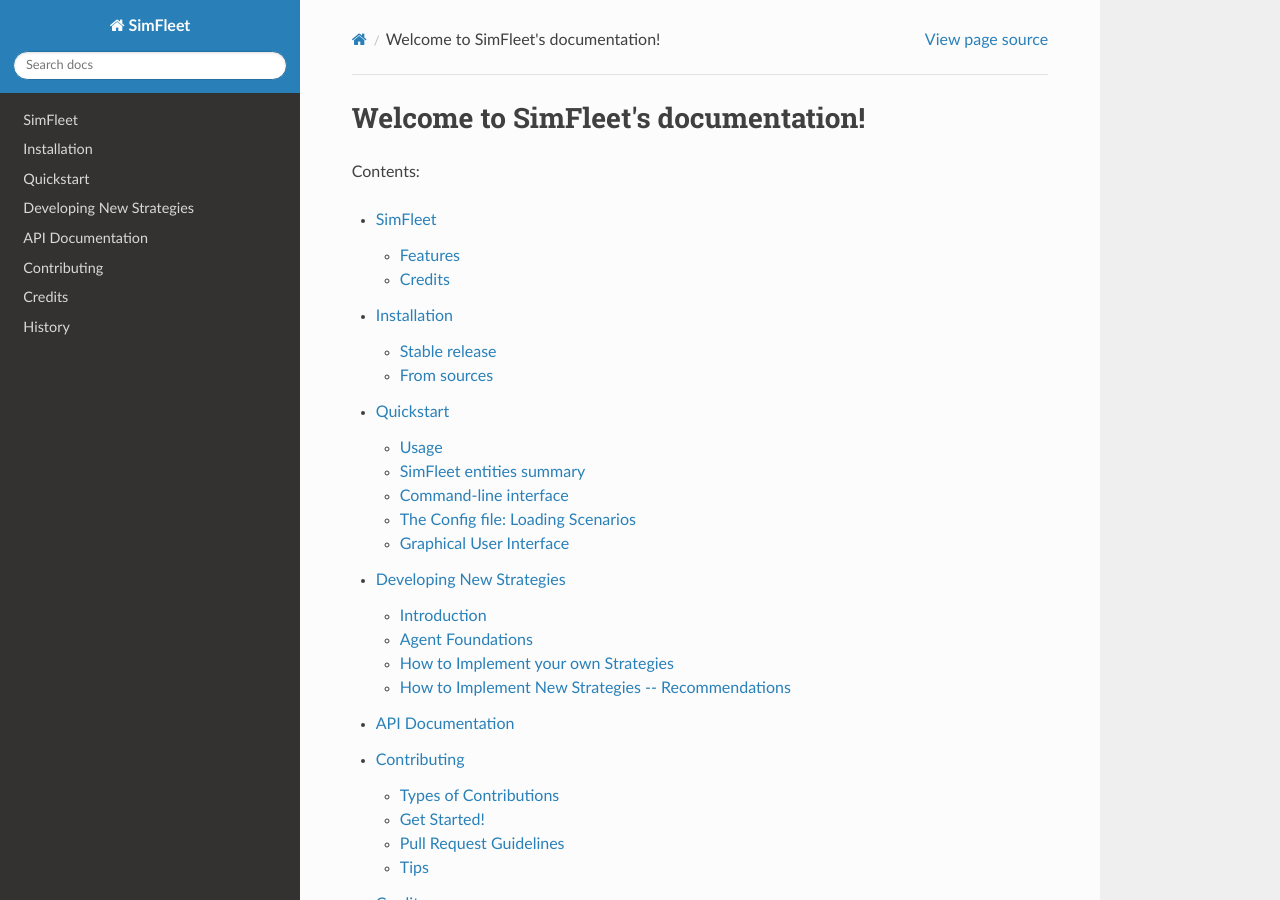
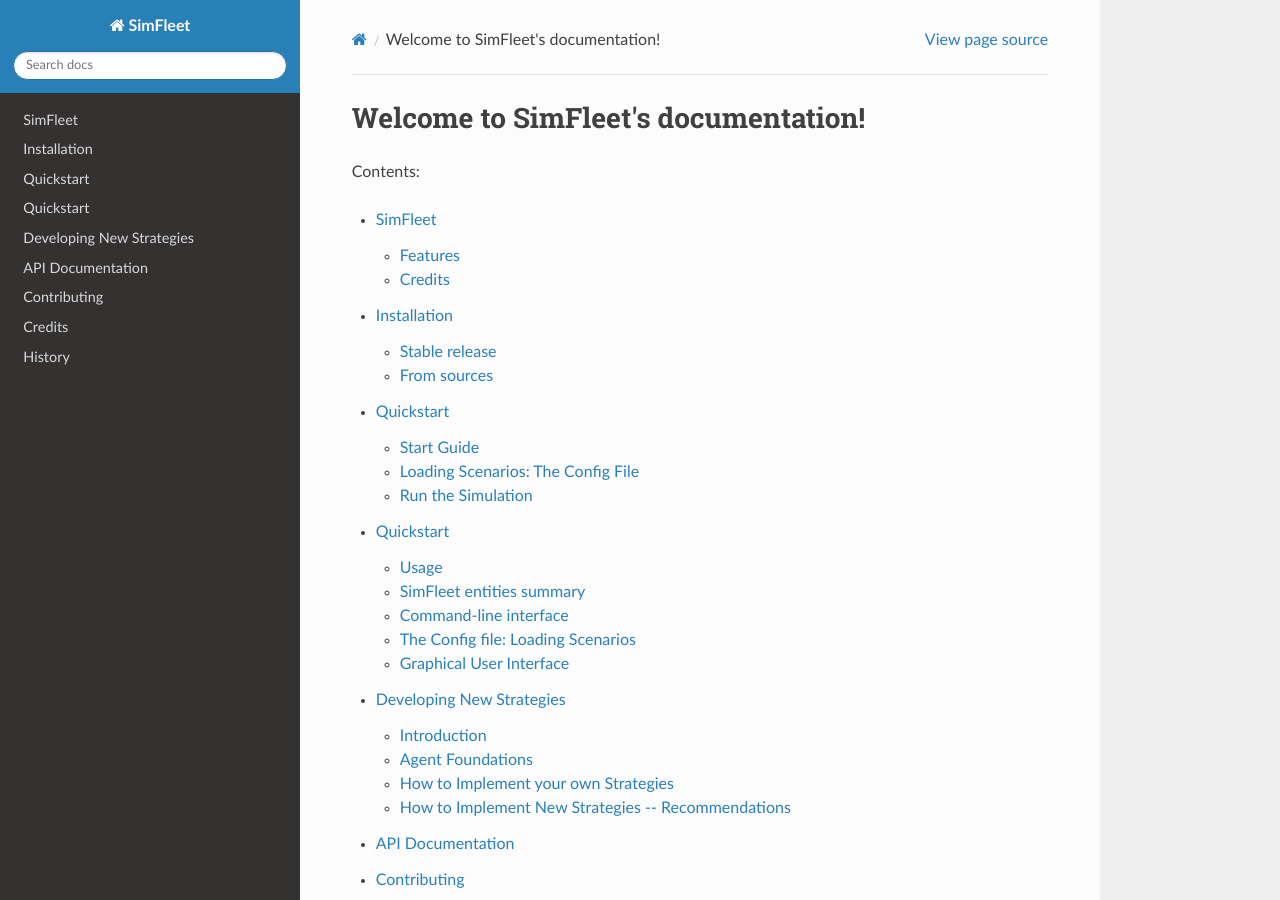
Before and after one commit to javipalanca/simfleet, a Sphinx documentation site: the page built from docs/index.rst, in a window 1280 px wide and 900 px high. Built offline with Sphinx 7.4.7 and the Read the Docs theme 3.1.0, drawn with Linux system fonts in a browser that asks for light colours; pages that are not in the unit, such as notebooks, are missing from menus; some of the changed lines change nothing that is shown.

Commit message:
Documentation - quickstart.rst

```diff
--- a/docs/index.rst
+++ b/docs/index.rst
@@ -8,6 +8,7 @@
 
    readme
    installation
+   quickstart
    usage
    develop
    api
--- /dev/null
+++ b/docs/quickstart.rst
@@ -0,0 +1,249 @@
+============
+Quickstart
+============
+
+.. contents:: Table of Contents
+
+
+Start Guide
+=================
+
+This quick start guide demonstrates how to launch a basic simulation in SimFleet using taxis
+as the sole mode of transport. Ensure you have the appropriate configuration file (in this case,
+``4c_2t_1f_input.json``), which already defines a fleet of taxis and clients.
+
+Steps to Start a Simulation:
+
+Loading Scenarios: The Config File
+==================================
+
+SimFleet supports the use of a configuration file to define all the fields needed for consistent
+scenario loading. A scenario file must be written in JSON format.
+
+An example of a config file with four customers, two transports and one fleet manager:
+
+.. code-block:: json
+
+    {
+    "fleets": [
+        {
+            "password": "secret",
+            "name": "fleet1",
+            "fleet_type": "taxi"
+        }
+    ],
+    "transports": [
+        {
+            "speed": 2000,
+            "class": "simfleet.common.lib.transports.models.taxi.TaxiAgent",
+            "optional": {
+                "fleet": "fleet1@localhost"
+            },
+            "position": [
+                39.470390,
+                -0.356541
+            ],
+            "password": "secret",
+            "name": "taxi1",
+            "icon": "taxi",
+            "fleet_type": "taxi",
+            "delay": 5
+        },
+        {
+            "speed": 2000,
+            "class": "simfleet.common.lib.transports.models.taxi.TaxiAgent",
+            "optional": {
+                "fleet": "fleet1@localhost"
+            },
+            "password": "secret",
+            "name": "taxi2",
+            "icon": "taxi",
+            "fleet_type": "taxi",
+            "delay": 5
+        }
+    ],
+    "customers": [
+        {
+            "class": "simfleet.common.lib.customers.models.taxicustomer.TaxiCustomerAgent",
+            "position": [
+                39.45874369,
+                -0.34011479
+            ],
+            "destination": [
+                39.494655,
+                -0.361639
+            ],
+            "password": "secret",
+            "name": "taxicustomer1",
+            "fleet_type": "taxi",
+            "delay": 5
+        },
+        {
+            "class": "simfleet.common.lib.customers.models.taxicustomer.TaxiCustomerAgent",
+            "password": "secret",
+            "name": "taxicustomer2",
+            "fleet_type": "taxi",
+            "delay": 5
+        },
+        {
+            "class": "simfleet.common.lib.customers.models.taxicustomer.TaxiCustomerAgent",
+            "password": "secret",
+            "name": "taxicustomer3",
+            "fleet_type": "taxi",
+            "delay": 5
+        },
+        {
+            "class": "simfleet.common.lib.customers.models.taxicustomer.TaxiCustomerAgent",
+            "password": "secret",
+            "name": "taxicustomer4",
+            "fleet_type": "taxi",
+            "delay": 5
+        }
+    ],
+    "stations": [],
+    "stops": [],
+    "lines": [],
+    "vehicles": [],
+    "simulation_name": "taxi_simulation",
+    "max_time": 1000,
+    "verbose": 4,
+    "transport_strategy": "simfleet.common.lib.transports.strategies.electrictaxi.FSMTaxiBehaviour",
+    "customer_strategy": "simfleet.common.lib.customers.strategies.taxicustomer.AcceptFirstRequestBehaviour",
+    "fleetmanager_strategy": "simfleet.common.lib.fleet.strategies.fleetmanager.DelegateRequestBehaviour",
+    "directory_strategy": "simfleet.common.agents.directory.DirectoryStrategyBehaviour",
+    "station_strategy": "simfleet.common.lib.stations.models.chargingstation.ChargingService",
+    "vehicle_strategy": "simfleet.common.lib.vehicles.strategies.vehicle.FSMOneShotVehicleBehaviour",
+    "mobility_metrics": "simfleet.metrics.lib.mobilitystatistics.MobilityStatisticsClass",
+    "route_name": "route",
+    "route_password": "route_passwd",
+    "fleetmanager_name": "fleetmanager",
+    "fleetmanager_password": "fleetmanager_passwd",
+    "directory_name": "directory",
+    "directory_password": "directory_passwd",
+    "host": "localhost",
+    "xmpp_port": 5222,
+    "http_port": 9000,
+    "http_ip": "localhost"
+    }
+
+Run the Simulation
+==================
+
+Once you have the configuration file ``4c_2t_1f_input.json``, open a command line and run the simulator using
+the following command for a quick execution ``-r``:
+
+.. code-block:: console
+
+    $ simfleet --config 4c_2t_1f_input.json -r
+
+Alternatively, you can run the simulator without the quick execution option ``-r`` and then interact
+with it through the graphical interface:
+
+.. code-block:: console
+
+    $ simfleet --config 4c_2t_1f_input.json
+
+.. hint::
+    The Simulator agent is who raises the GUI and shows the address in the console output:
+
+    .. code-block:: console
+
+        2024-11-25 16:29:07.229 | INFO     | simfleet.simulator:setup:110 - Web interface running at http://127.0.0.1:9000/app
+
+    This address is (in most cases): `http://127.0.0.1:9000/app <http://127.0.0.1:9000/app>`_
+
+
+Once you visit the GUI address you see an interface like this:
+
+.. figure:: images/screen3.png
+    :align: center
+    :alt: GUI at startup
+
+    GUI at startup
+
+In the GUI you can see a map of the city on the right and a Control Panel with various options on the left:
+
+#. A **Run** button that starts the simulation.
+
+#. A **Stop** button to stop and reset the simulation.
+
+#. A **Download** button to get the simulation events in json format.
+
+#. A collapsable tree view with the transports and customers that are included in the simulation.
+
+If the **Run** button is pressed the simulation shows how the transports move to the customers and deliver them to their
+destinations.
+
+.. figure:: images/madrid.png
+    :align: center
+    :alt: Simulation in progress
+
+    Simulation in progress
+
+The console will output the default logging information and you can terminate the simulator by pressing ``Ctrl+C``  or Stop
+button in the GUI. When you terminate the simulator the results of the simulations are printed.
+
+.. code-block:: console
+
+    $ simfleet --config myconfig.json
+    2024-11-25 16:35:15.429 | INFO     | simfleet.config.settings:load_config:134 - Reading config 4c-2t-1f_input.json
+    2024-11-25 16:35:15.710 | INFO     | simfleet.simulator:__init__:89 - Starting SimFleet (taxi_simulation)
+    2024-11-25 16:35:15.722 | INFO     | simfleet.simulator:load_icons:467 - Reading icons /simfleet/templates/data/img_transports.json
+    2024-11-25 16:35:15.934 | INFO     | simfleet.common.agents.directory:setup:63 - Directory agent directory running
+    2024-11-25 16:35:15.935 | INFO     | simfleet.simulator:__init__:119 - Creating 1 managers, 2 transports, 4 customers, 0 stations and 0 vehicles.
+    2024-11-25 16:35:15.935 | INFO     | simfleet.simulator:load_scenario:169 - Loading scenario...
+    2024-11-25 16:35:15.937 | INFO     | simfleet.simulator:load_scenario:192 - Loading lines...
+    2024-11-25 16:35:16.061 | SUCCESS  | simfleet.simulator:gather_batch:258 - All agents gathered
+    2024-11-25 16:35:16.278 | INFO     | simfleet.common.agents.fleetmanager:setup:56 - FleetManager agent fleet1 running
+    2024-11-25 16:35:16.292 | INFO     | simfleet.simulator:setup:133 - Simulator agent running
+    2024-11-25 16:35:16.295 | INFO     | simfleet.simulator:setup:151 - Web interface running at http://localhost:9000/app
+
+
+    ^C
+
+    2024-11-25 16:36:26.108 | INFO     | simfleet.simulator:stop:258 -
+    Terminating... (0.0 seconds elapsed)
+    Simulation Results:
+    taxi_df stats
+    ╒═════════════════╤══════════════╤═══════════════╤══════════════════╤═══════════════════════════╕
+    │ name            │ class_type   │   assignments │   total_distance │   customer_total_distance │
+    ╞═════════════════╪══════════════╪═══════════════╪══════════════════╪═══════════════════════════╡
+    │ taxi1@localhost │ TaxiAgent    │             2 │          18527.9 │                   11370.3 │
+    ├─────────────────┼──────────────┼───────────────┼──────────────────┼───────────────────────────┤
+    │ taxi2@localhost │ TaxiAgent    │             2 │           8917.4 │                    5283.5 │
+    ╘═════════════════╧══════════════╧═══════════════╧══════════════════╧═══════════════════════════╛
+
+    taxicustomer_df stats
+    ╒═════════════════════════╤═══════════════════╤════════════════╤══════════════╕
+    │ name                    │ class_type        │   waiting_time │   total_time │
+    ╞═════════════════════════╪═══════════════════╪════════════════╪══════════════╡
+    │ taxicustomer1@localhost │ TaxiCustomerAgent │        5.45727 │      16.5522 │
+    ├─────────────────────────┼───────────────────┼────────────────┼──────────────┤
+    │ taxicustomer2@localhost │ TaxiCustomerAgent │        5.24561 │      11.3367 │
+    ├─────────────────────────┼───────────────────┼────────────────┼──────────────┤
+    │ taxicustomer3@localhost │ TaxiCustomerAgent │       17.2685  │      21.3368 │
+    ├─────────────────────────┼───────────────────┼────────────────┼──────────────┤
+    │ taxicustomer4@localhost │ TaxiCustomerAgent │       28.0921  │      38.1682 │
+    ╘═════════════════════════╧═══════════════════╧════════════════╧══════════════╛
+
+
+.. hint::
+    To view the options available in SimFleet's command line interface, use the following command ``--help``
+
+.. code-block:: console
+
+    $ simfleet --help
+
+    Usage: simfleet [OPTIONS]
+
+  Console script for SimFleet.
+
+    Options:
+      -n, --name TEXT              Name of the simulation execution.
+      -o, --output TEXT            Filename for saving simulation events in JSON format.
+      -mt, --max-time INTEGER      Maximum simulation time (in seconds).
+      -r, --autorun                Run simulation as soon as the agents are ready.
+      -c, --config TEXT            Filename of JSON file with initial config.
+      -v, --verbose                Show verbose debug level: -v level 1, -vv level
+                                   2, -vvv level 3, -vvvv level 4
+      --help                       Show this message and exit.
--- a/requirements_dev.txt
+++ b/requirements_dev.txt
@@ -5,7 +5,6 @@
 flake8==3.7.8
 tox==3.14.0
 coverage==5.5
-cryptography==2.3.1
 Sphinx==5.3.0
 pytest-runner==5.3.1
 PyYAML>=4.2
```
